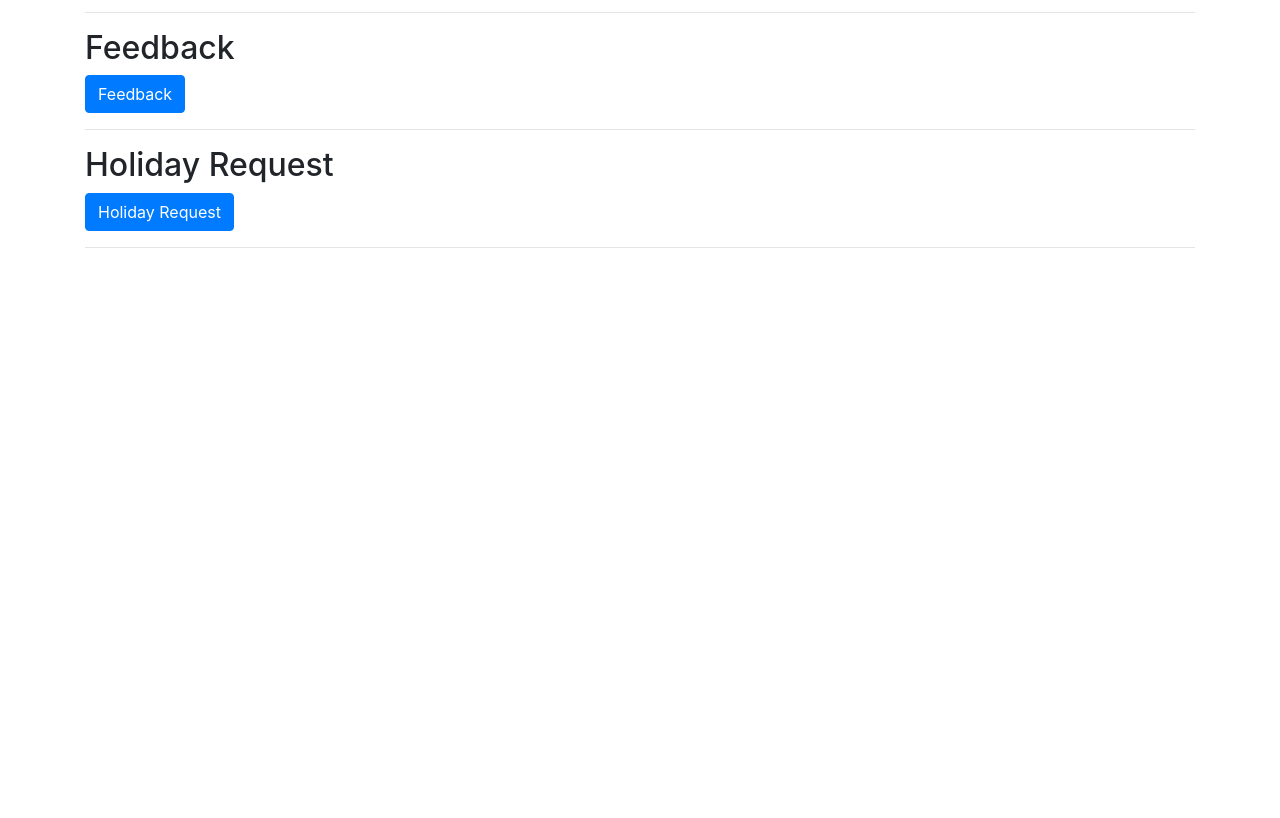
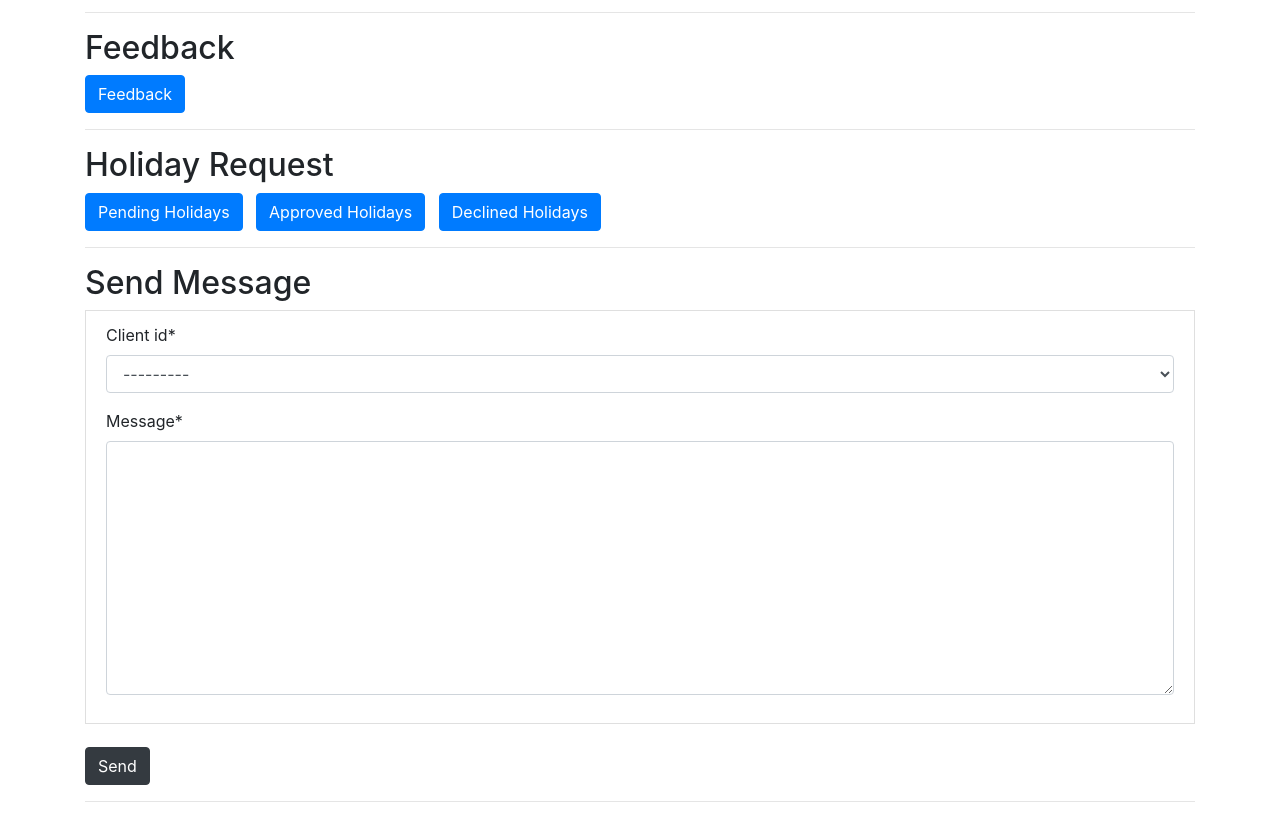
Before and after one commit to urban-communications/UC-Project-2, a Django app: page /client/ in a window 1280 px wide. Shown: the part 424-1242 px from the top of the page. Before the commit the page ends 672 px from the top, so only its background shows below. Run offline with Django 3.2, Linux system fonts and the light colour scheme; the visitor is signed in with stand-in values (Sample User, id 1); data that the repository does not hold is empty; some libraries are stand-ins or nearby versions.

Commit message:
done with send message

```diff
--- a/clientApp/admin.py
+++ b/clientApp/admin.py
@@ -1,8 +1,9 @@
 from django.contrib import admin
-from clientApp.models import Client, Operator, Leave, Feedback
+from clientApp.models import Client, Operator, Leave, Feedback, MessageQuries
 
 # Register your models here.
 admin.site.register(Client)
 admin.site.register(Operator)
 admin.site.register(Leave)
 admin.site.register(Feedback)
+admin.site.register(MessageQuries)
--- a/clientApp/forms.py
+++ b/clientApp/forms.py
@@ -2,7 +2,7 @@ from django import forms
 from django.contrib.auth.models import User
 from django.contrib.auth.forms import UserCreationForm
 
-from clientApp.models import Client, Operator, Feedback, Leave, OperatorDocuments
+from clientApp.models import Client, Operator, Feedback, Leave, OperatorDocuments, MessageQuries
 
 CLIENT_TYPE = (
     ('', 'Choose...'),
@@ -105,7 +105,6 @@ class OperatorRegistrationForm(forms.ModelForm):
         )
     )
 
-
     class Meta:
         model = Operator
         fields = (
@@ -176,3 +175,39 @@ class OperatorDocumentsForm(forms.ModelForm):
         fields = (
             'documents',
         )
+
+
+class ClientSendMessageForm(forms.ModelForm):
+
+    def __init__(self, request,  *args, **kwargs):
+        super(ClientSendMessageForm, self).__init__(*args, **kwargs)
+        self.fields['operator_id'].queryset = Operator.objects.filter(
+            client_id=request.user.client.client_user_id)
+
+    class Meta:
+        model = MessageQuries
+        fields = (
+            'operator_id',
+            'messageQuery'
+        )
+        labels = {
+            "operator_id": "Operator Name",
+            "messageQuery": "Message"
+        }
+
+class AdminSendMessageForm(forms.ModelForm):
+
+    def __init__(self, request,  *args, **kwargs):
+        super(AdminSendMessageForm, self).__init__(*args, **kwargs)
+        self.fields['client_id'].queryset = Client.objects.all().order_by('client_name')
+
+    class Meta:
+        model = MessageQuries
+        fields = (
+            'client_id',
+            'messageQuery'
+        )
+        labels = {
+            "operator_id": "Client Name",
+            "messageQuery": "Message"
+        }
--- a/clientApp/templates/client_feedback.html
+++ b/clientApp/templates/client_feedback.html
@@ -10,13 +10,14 @@
 {% block body %}
 
     <h1>Feedback Form</h1>
+
     <form method="POST">
         {% csrf_token %}
         <li class="list-group-item">
             {{feedback|crispy}}
         </li>
         <br>
-        <button class="btn btn-dark btn-lg btn-lg" type="submit">Submit</button>
+        <button class="btn btn-dark" type="submit">Submit</button>
     </form>
     <br />
     <div class="row">
--- a/clientApp/templates/home.html
+++ b/clientApp/templates/home.html
@@ -1,5 +1,6 @@
 {% extends "base.html" %}
 {% load static %}
+{% load crispy_forms_tags %}
 
 {% block head %}
 
@@ -42,7 +43,11 @@
     <h2>Holiday Requests</h2>
     <div class="row">
         <div class="col">
-            <a class="btn btn-primary" href="{% url 'clientApp:leave_list' %}">Holiday Request</a>
+            <a class="btn btn-primary" href="{% url 'clientApp:leave_list' action='Pending' %}">Pending Holidays</a>
+            &nbsp;
+            <a class="btn btn-primary" href="{% url 'clientApp:leave_list' action='Approve' %}">Approved Holidays</a>
+            &nbsp;
+            <a class="btn btn-primary" href="{% url 'clientApp:leave_list' action='Decline' %}">Declined Holidays</a>
         </div>
     </div>
     <hr>
@@ -50,16 +55,23 @@
     <h2>Invoices</h2>
     <div class="row">
         <div class="col">
-            <a class="btn btn-primary" href="{% url 'clientApp:leave_list' %}">View Invoices</a>
+            <a class="btn btn-primary" href="{% url 'clientApp:client_invoice_list' %}">View Invoices</a>
         </div>
     </div>
     <hr>
 
     <h2>Send Message</h2>
-    <div class="row">
-        <div class="col">
-            <a class="btn btn-primary" href="{% url 'clientApp:leave_list' %}">View Invoices</a>
-        </div>
+    <div>
+        <form method="post">
+            {% csrf_token %}
+            <li class="list-group-item">
+                {{clientChatForm|crispy}}
+            </li>
+            <br>
+            <button type="submit" class="btn btn-dark ">
+                Send
+            </button>
+        </form>
     </div>
     <hr>
 
@@ -88,11 +100,14 @@
         <div class="col">
             <a class="btn btn-primary" href="{% url 'clientApp:operator_leave_request' %}">Request Holidays</a>
             &nbsp;
-            <a class="btn btn-primary" href="{% url 'clientApp:operator_leave_list' action='Pending' %}">Pending Holidays</a>
+            <a class="btn btn-primary" href="{% url 'clientApp:operator_leave_list' action='Pending' %}">Pending
+                Holidays</a>
             &nbsp;
-            <a class="btn btn-primary" href="{% url 'clientApp:operator_leave_list' action='Approve' %}">Approved Holidays</a>
+            <a class="btn btn-primary" href="{% url 'clientApp:operator_leave_list' action='Approve' %}">Approved
+                Holidays</a>
             &nbsp;
-            <a class="btn btn-primary" href="{% url 'clientApp:operator_leave_list' action='Decline' %}">Declined Holidays</a>
+            <a class="btn btn-primary" href="{% url 'clientApp:operator_leave_list' action='Decline' %}">Declined
+                Holidays</a>
         </div>
     </div>
     <hr>
@@ -143,8 +158,30 @@
     <h2>Holiday Request</h2>
     <div class="row">
         <div class="col">
-            <a class="btn btn-primary" href="{% url 'clientApp:admin_leave_list' %}">Holiday Request</a>
+            <a class="btn btn-primary" href="{% url 'clientApp:admin_leave_list' action='Pending' %}">Pending
+                Holidays</a>
+            &nbsp;
+            <a class="btn btn-primary" href="{% url 'clientApp:admin_leave_list' action='Approve' %}">Approved
+                Holidays</a>
+            &nbsp;
+            <a class="btn btn-primary" href="{% url 'clientApp:admin_leave_list' action='Decline' %}">Declined
+                Holidays</a>
         </div>
+    </div>
+    <hr>
+
+    <h2>Send Message</h2>
+    <div>
+        <form method="post">
+            {% csrf_token %}
+            <li class="list-group-item">
+                {{adminChatForm|crispy}}
+            </li>
+            <br>
+            <button type="submit" class="btn btn-dark ">
+                Send
+            </button>
+        </form>
     </div>
     <hr>
     {% endif %}
--- a/clientApp/urls.py
+++ b/clientApp/urls.py
@@ -18,15 +18,16 @@ urlpatterns = [
     path('operator/leave-request', views.OperatorLeaveRequest.as_view(), name='operator_leave_request'),
     path('operator/leave-request/list/<str:action>', views.OperatorLeaveList.as_view(), name='operator_leave_list'),
     path('operator/leave-request/detail/<slug:pk>', views.OperatorLeaveDetail.as_view(), name='operator_leave_detail'),
-    path('leave-request/list', views.ClientLeaveList.as_view(), name='leave_list'),
+    path('leave-request/list/<str:action>', views.ClientLeaveList.as_view(), name='leave_list'),
     path('leave-request/approve/<slug:pk>', views.leave_approve, name='leave_approve'),
     path('leave-request/reject/<slug:pk>', views.leave_reject, name='leave_reject'),
-    path('leave-request/admin/list', views.AdminLeaveList.as_view(), name='admin_leave_list'),
+    path('leave-request/admin/list/<str:action>', views.AdminLeaveList.as_view(), name='admin_leave_list'),
     path('operator/documents/upload', views.OperatorDocumentsUpload.as_view(), name='operator_document_upload'),
     path('operator/documents/list', views.OperatorDocumentsList.as_view(), name='operator_document_list'),
     path('operator/documents/delete/<slug:pk>', views.operatorDocumetDelete, name='operator_document_delete'),
     path('operator/list', views.ClientOperatorList.as_view(), name='client_operator_list'),
     path('operator/documents/<slug:pk>', views.ClientOperatorDocumentsList.as_view(), name='client_operator_documents'),
+    path('invoices/list', views.ClientInvoiceList.as_view(), name='client_invoice_list')
 ]
 
 app_name = 'clientApp'
--- a/clientApp/views.py
+++ b/clientApp/views.py
@@ -8,13 +8,44 @@ from django.http import HttpResponseRedirect
 from django.contrib import messages
 
 
-from clientApp.forms import FeedbackForm, LeaveForm, OperatorDocumentsForm
+from clientApp.forms import FeedbackForm, LeaveForm, OperatorDocumentsForm, ClientSendMessageForm, AdminSendMessageForm
 
-from clientApp.models import Client, Leave, OperatorDocuments
+from clientApp.models import Client, Leave, OperatorDocuments, MessageQuries
 
 
 class HomeView(TemplateView):
     template_name = 'home.html'
+
+    def get(self, request):
+        adminChatForm = None
+        clientChatForm = None
+        if request.user.is_staff:
+            adminChatForm = AdminSendMessageForm(request)
+        elif request.user.client:
+            clientChatForm = ClientSendMessageForm(request)
+
+        context = {
+            'clientChatForm': clientChatForm,
+            'adminChatForm': adminChatForm
+        }
+        return render(request, self.template_name, context)
+
+    def post(self, request):
+        if request.user.is_staff:
+            adminChatForm = AdminSendMessageForm(request, request.POST)
+            if adminChatForm.is_valid():
+                adminChatForm.save()
+                messages.error(request, "Your message has been sent.")
+                return HttpResponseRedirect(request.path_info)
+        elif request.user.client:
+            clientChatForm = ClientSendMessageForm(request, request.POST)
+            if clientChatForm.is_valid():
+                clientChatForm.save()
+                messages.error(request, "Your message has been sent.")
+                return HttpResponseRedirect(request.path_info)
+        else:
+            messages.error(request, "Failed to send message. Try Again")
+            return HttpResponseRedirect(request.path_info)
 
 
 class ClientProfileView(DetailView):
@@ -33,7 +64,6 @@ class FeedbackView(TemplateView):
     template_name = 'client_feedback.html'
 
     def get(self, request):
-        # operators = Operator.objects.filter(client_id=request.user.client)
         feedback = FeedbackForm(request)
         context = {
             'feedback': feedback
@@ -48,7 +78,9 @@ class FeedbackView(TemplateView):
                 data = feedback_form.save(commit=False)
                 data.client_id = self.request.user.client
                 data.save()
-                return redirect('clientApp:home')
+                messages.success(
+                    request, "Your feedback has been submitted. Thank you")
+                return HttpResponseRedirect(request.path_info)
             else:
                 context['feedback_form'] = feedback_form()
             return render(request, self.template_name, context)
@@ -117,7 +149,8 @@ class OperatorLeaveRequest(TemplateView):
             form = LeaveForm(request.POST)
             if form.is_valid():
                 # Calculate no. of holidays
-                day = form.cleaned_data['to_date'] - form.cleaned_data['from_date']
+                day = form.cleaned_data['to_date'] - \
+                    form.cleaned_data['from_date']
                 total_days = day.days
                 if(total_days > 0):
                     total_days = total_days + 1
@@ -130,7 +163,8 @@ class OperatorLeaveRequest(TemplateView):
                     data.operator_id = self.request.user.operator
                     data.client_id = self.request.user.operator.client_id
                     data.save()
-                    messages.success(request, "Your holiday request has been submitted! We will get back in touch with you soon. Thank you")
+                    messages.success(
+                        request, "Your holiday request has been submitted! We will get back in touch with you soon. Thank you")
                 else:
                     messages.error(request, "Kindly select a valid date range")
                 return HttpResponseRedirect(request.path_info)
@@ -162,10 +196,11 @@ class ClientLeaveList(ListView):
     template_name = 'client_leave_list.html'
     model = Leave
     context_object_name = 'leave_list'
-    paginate_by = 8
+    paginate_by = 10
 
     def get_queryset(self):
-        return Leave.objects.filter(client_id=self.request.user.client.client_user_id).order_by('-created_at')
+        action = self.request.path.split('/')[-1]
+        return Leave.objects.filter(client_id=self.request.user.client.client_user_id, leave_status=action).order_by('-created_at')
 
 
 def leave_approve(request, pk):
@@ -176,42 +211,54 @@ def leave_approve(request, pk):
         if leave.client_leave_status == "Approved":
             leave.leave_status = "Approved"
         leave.save()
-        return redirect("clientApp:home")
-    elif hasattr(request.user, 'client'):
+        messages.success(
+            request, "Holiday request has been approved. Thank you")
+        return redirect('clientApp:home')
+    if hasattr(request.user, 'client'):
         leave = Leave.objects.get(leave_id=pk)
         leave.client_leave_status = "Approved"
         leave.updated_at = timezone.now()
         if leave.admin_leave_status == "Approved":
-            leave.leave_status = "Approved"
+            leave.leave_status = "Approve"
         leave.save()
-        return redirect("clientApp:home")
+        messages.success(
+            request, "Holiday request has been approved. Thank you")
+        return redirect('clientApp:home')
     else:
-        return redirect("clientApp:home")
+        messages.success(
+            request, "You don't have valid permission to approve holiday request")
+        return redirect('clientApp:home')
 
 
 def leave_reject(request, pk):
     if request.user.is_staff or hasattr(request.user, 'client'):
         leave = Leave.objects.get(leave_id=pk)
         leave.updated_at = timezone.now()
+        if request.user.is_staff:
+            leave.admin_leave_status = "Declined"
         if hasattr(request.user, 'client'):
             leave.client_leave_status = "Declined"
-        if request.user.is_staff:
-            leave.admin_leave_status = "Declined"
-        leave.leave_status = "Declined"
+        leave.leave_status = "Decline"
         leave.save()
-        return redirect("clientApp:home")
+        messages.success(
+            request, "Holiday request has been declined. Thank you")
+        return redirect('clientApp:home')
     else:
-        return redirect("clientApp:home")
+        messages.success(
+            request, "You don't have valid permission to decline holiday request")
+        return redirect('clientApp:home')
 
 
 class AdminLeaveList(ListView):
     template_name = 'client_leave_list.html'
     model = Leave
     context_object_name = 'leave_list'
-    paginate_by = 8
+    paginate_by = 10
 
     def get_queryset(self):
-        return Leave.objects.all().order_by('-created_at')
+        action = self.request.path.split('/')[-1]
+        return Leave.objects.filter(leave_status=action).order_by('-created_at')
+
 
 class OperatorDocumentsUpload(FormView):
     form_class = OperatorDocumentsForm
@@ -225,9 +272,9 @@ class OperatorDocumentsUpload(FormView):
         if form.is_valid():
             for doc in files:
                 document = OperatorDocuments(
-                    operator_id = request.user.operator,
-                    doc_title = doc.name,
-                    documents = doc
+                    operator_id=request.user.operator,
+                    doc_title=doc.name,
+                    documents=doc
                 )
                 document.save()
                 messages.success(request, "Uploaded Successfully")
@@ -235,6 +282,7 @@ class OperatorDocumentsUpload(FormView):
         else:
             messages.error(request, "Failed to upload: Invalid files")
             form = OperatorDocumentsForm()
+
 
 class OperatorDocumentsList(ListView):
     template_name = 'operator_documents_list.html'
@@ -244,6 +292,7 @@ class OperatorDocumentsList(ListView):
 
     def get_queryset(self):
         return OperatorDocuments.objects.filter(operator_id=self.request.user.operator.operator_user_id)
+
 
 def operatorDocumetDelete(request, pk):
     if request.user.operator:
@@ -257,6 +306,7 @@ def operatorDocumetDelete(request, pk):
             messages.error(request, "Error while deleting the file")
             return render(request, 'operator_documents_list.html')
 
+
 class ClientOperatorList(ListView):
     model = Operator
     template_name = "client_operator_list.html"
@@ -265,6 +315,7 @@ class ClientOperatorList(ListView):
 
     def get_queryset(self):
         return Operator.objects.filter(client_id=self.request.user.client.client_user_id)
+
 
 class ClientOperatorDocumentsList(ListView):
     template_name = 'client_operator_documents_list.html'
@@ -275,3 +326,15 @@ class ClientOperatorDocumentsList(ListView):
     def get_queryset(self):
         path = self.request.path_info.split('/')
         return OperatorDocuments.objects.filter(operator_id=path[-1])
+
+
+class ClientInvoiceList(TemplateView):
+    template_name = 'client_invoice_list.html'
+
+    def get(self, request):
+        data1 = "COMMING SOON"
+        return render(request, self.template_name, {'data': data1})
+
+
+class SendMessage(TemplateView):
+    template_name = 'home.html'
--- a/secondProject/settings.py
+++ b/secondProject/settings.py
@@ -18,7 +18,7 @@ BASE_DIR = Path(__file__).resolve(strict=True).parent.parent
 SECRET_KEY = os.environ['SECRET_KEY']
 
 # SECURITY WARNING: don't run with debug turned on in production!
-DEBUG = True
+DEBUG = False
 
 ALLOWED_HOSTS = [
     'localhost',
--- a/templates/base.html
+++ b/templates/base.html
@@ -44,7 +44,8 @@
                         <a class="nav-link" href="{% url 'clientApp:home' %}">Dashboard</a>
                     </li>
                     <li class="nav-item active">
-                        <a class="nav-link" href="{% url 'clientApp:client_profile' user.client.client_user_id %}">Profile </a>
+                        <a class="nav-link"
+                            href="{% url 'clientApp:client_profile' user.client.client_user_id %}">Profile </a>
                     </li>
                     <li class="nav-item">
                         <a class="nav-link" href="{% url 'logout' %}"> Log Out</a>
@@ -56,7 +57,8 @@
                         <a class="nav-link" href="{% url 'clientApp:home' %}">Dashboard</a>
                     </li>
                     <li class="nav-item">
-                        <a class="nav-link" href="{% url 'clientApp:operator_profile' user.operator.operator_user_id %}">Profile</a>
+                        <a class="nav-link"
+                            href="{% url 'clientApp:operator_profile' user.operator.operator_user_id %}">Profile</a>
                     </li>
                     <li class="nav-item">
                         <a class="nav-link" href="{% url 'logout' %}"> Log Out</a>
@@ -78,11 +80,22 @@
     </nav>
 
     <div class="container">
+        {% block messages %}
+        {% if messages %}
+        <div>
+            {% for message in messages %}
+            <div class="alert alert-success" role="alert">
+                {{message}}
+            </div>
+            {% endfor %}
+        </div>
+        {% endif %}
+        {%endblock%}
+
         {% block body %}
-        <dvi class="jumbotron">
-            Urban Communications
-    </div>
+
         {% endblock %}
+
 
         {% block pagination %}
         {% if is_paginated %}
@@ -105,6 +118,7 @@
         </nav>
         {% endif %}
         {% endblock %}
+    </div>
 
 </body>
 
```
Also changed, not shown: clientApp/models.py (+15 -0 lines), clientApp/templates/client_invoice_list.html (added, +24 -0 lines), clientApp/templates/client_operator_documents_list.html (+0 -8 lines), clientApp/templates/client_registration.html (+0 -10 lines), clientApp/templates/operator_documents_list.html (+0 -8 lines), clientApp/templates/operator_documents_upload.html (+0 -12 lines), clientApp/templates/operator_leave_request.html (+0 -10 lines), clientApp/templates/operator_registration.html (+0 -10 lines), clientApp/migrations/0010_messagequries.py (added). Lines whose indentation alone changed are shown as unchanged.
